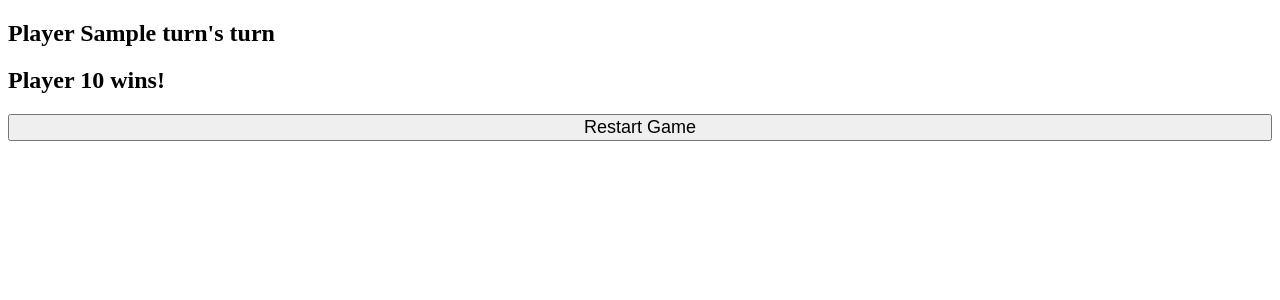
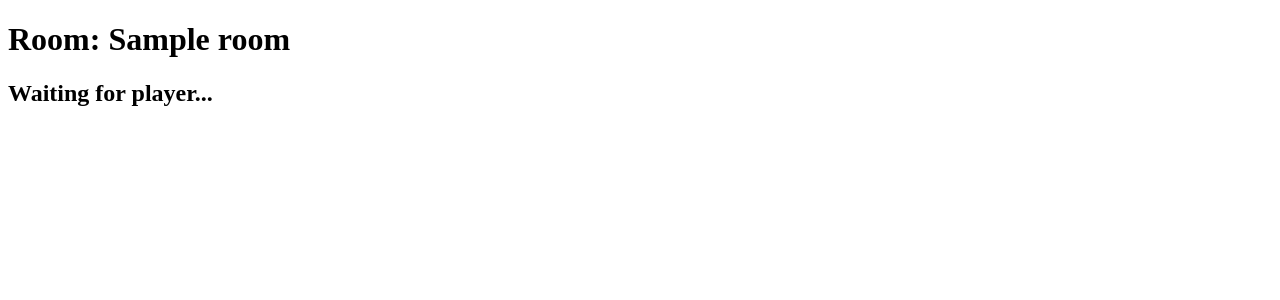
Before and after one commit to akbarpourmaryam/flask-tic-tac-toe, a Flask app: template templates/game.html in a window 1280 px wide. Shown: the top 300 px of the page. Run offline with Flask 3, Linux system fonts and the light colour scheme; the template is opened without the code that fills it: most values are stand-ins (such as "Sample title", 1, 10 or a date in 2020); some libraries are stand-ins or nearby versions.

```diff
--- /dev/null
+++ b/static/game.js
@@ -0,0 +1,3 @@
+console.log("Game JS loaded");
+
+// TODO: Draw board, handle clicks, send/receive moves
--- a/templates/game.html
+++ b/templates/game.html
@@ -1,40 +1,21 @@
 <!DOCTYPE html>
 <html>
 <head>
-    <title>Game</title>
-    <link rel="stylesheet" href="/static/styles.css">
+  <title>Game Room</title>
+  <script src="https://cdn.socket.io/4.5.4/socket.io.min.js"></script>
+  <script src="/static/game.js" defer></script>
 </head>
 <body>
-    <h2>Player {{ turn }}'s turn</h2>
-    {% if winner %}
-        <h2>Player {{ winner }} wins!</h2>
-    {% endif %}
-    <form action="{{ url_for('reset') }}" method="get">
-        <button type="submit">Restart Game</button>
-    </form>
+    <h1>Room: {{ room }}</h1>
+    <h2 id="status">Waiting for player...</h2>
+    <div id="board" class="board"></div>
+    <button id="restartBtn" style="display:none;">Play Again</button>
 
-    <form method="post">
-        <table>
-            {% for r in range(n) %}
-            <tr>
-                {% for c in range(n) %}
-                <td>
-                    {% if board[r][c] == 0 and not winner %}
-                    <form method="post" style="display:inline;">
-                        <input type="hidden" name="row" value="{{ r }}">
-                        <input type="hidden" name="col" value="{{ c }}">
-                        <button type="submit">[ ]</button>
-                    </form>
-                    {% elif board[r][c] == 1 %}
-                        X
-                    {% elif board[r][c] == 2 %}
-                        O
-                    {% endif %}
-                </td>
-                {% endfor %}
-            </tr>
-            {% endfor %}
-        </table>
-    </form>
-</body>
+    <script src="https://cdn.socket.io/4.5.4/socket.io.min.js"></script>
+    <script>
+        const room = "{{ room }}";
+        const size = {{ size }};
+      </script>
+    <script src="/static/game.js" defer></script>
+  </body>
 </html>
```
Also changed, not shown: templates/index.html (+13 -12 lines).
